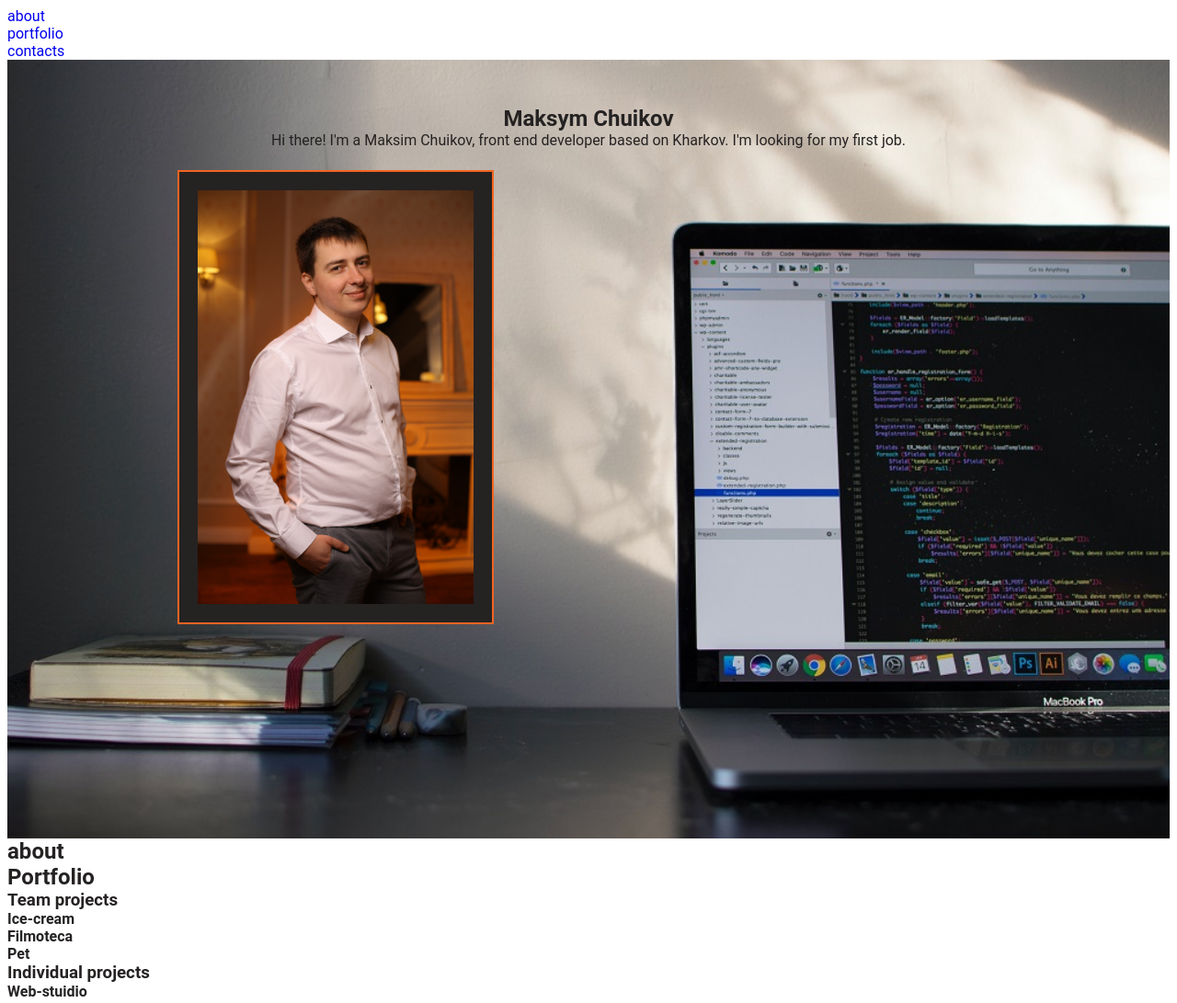
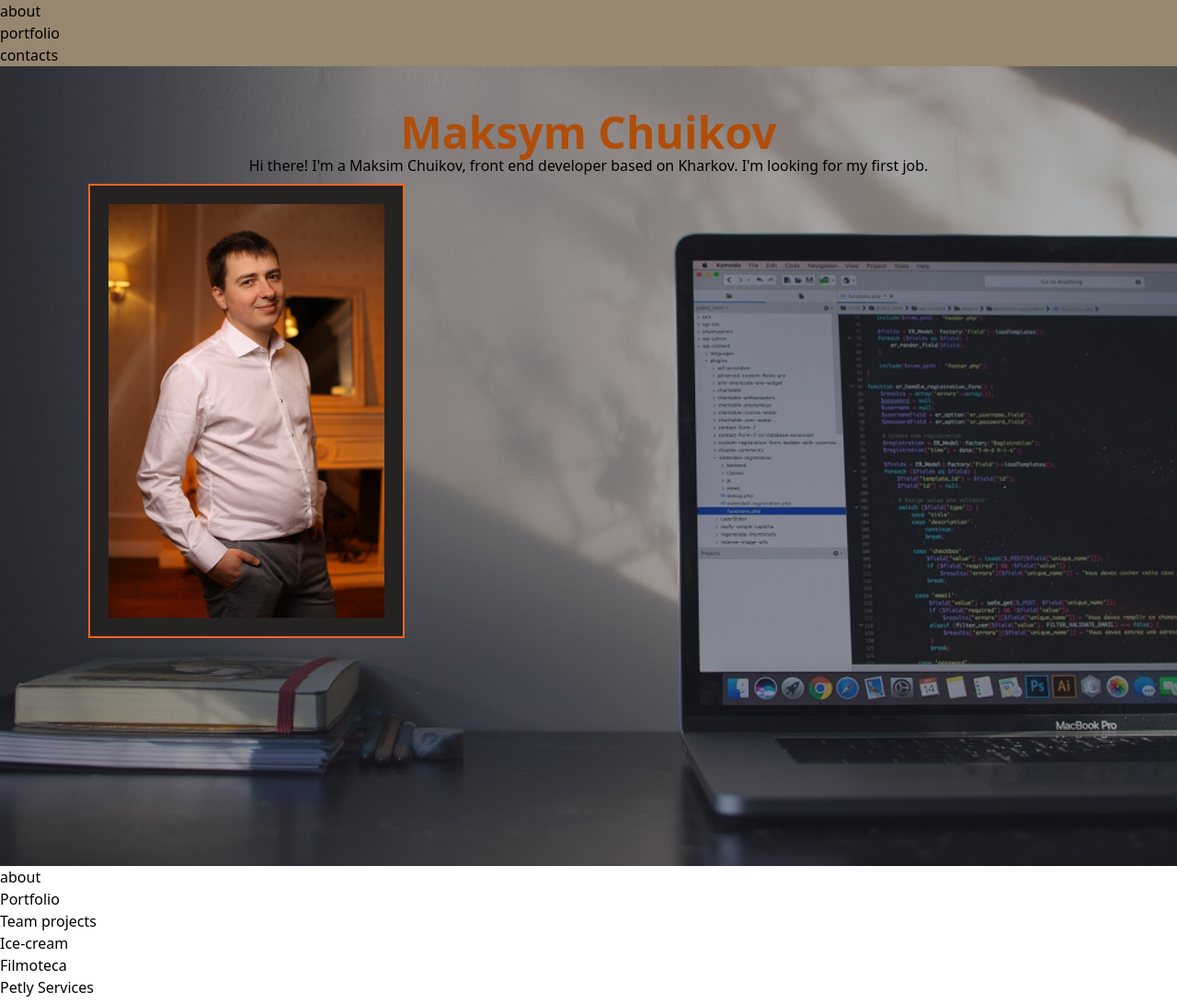
Before and after one commit to Maxximusan/portfolio-website, a website: page index.html in a window 1280 px wide. Shown: the top 1091 px of the page at 92% size. Drawn offline with Linux system fonts and the light colour scheme.

Commit message:
tailwind начало

```diff
--- /dev/null
+++ b/css/input.css
@@ -0,0 +1,3 @@
+@tailwind base;
+@tailwind components;
+@tailwind utilities;
--- a/css/styles.css
+++ b/css/styles.css
@@ -1,6 +1,7 @@
 body {
     color: #252222;
     background-color: rgb(255, 255, 255);
+    /* background-color: rgb(68 68 68) */
     font-family: 'roboto', sans-serif;
   }
   h1,
@@ -30,32 +31,45 @@ body {
     font-family: "Montserrat", sans-serif;
   } */
 
-  .ee{
-    padding: 20px;
-    background-color: #252222;
-    border: 2px solid #f36421;
-    display: inline-block;
-    position: absolute;
-    left: 185px;
-    top: 70px;
-  }
-  .tt{
-    position: relative;
-  }
 
-  .uu{
+
+
+  .hero-section{
     max-width: 1600px;
   max-height: 600px;
   margin-left: auto;
   margin-right: auto;
   padding-top: 50px;
   padding-bottom: 750px;
-background-image: url(../images/1590125748_05-laptop-for-coding.jpg);
+
+background-image: linear-gradient(to right, rgba(47, 48, 58, 0.4), rgba(47, 48, 58, 0.4)), url(../images/1590125748_05-laptop-for-coding.jpg);
 background-position: center;
   background-repeat: repeat, no-repeat;
   background-size: cover;
   }
 
-  .hh{
+  .hero-section__container{
+    position: relative;
+
+  }
+
+  .hero-section__h1{
     text-align: center;
+    font-size: 48px;
+    color: #af4e0a;
   }
+
+  .hero-section__p{
+    text-align: center;
+
+  }
+
+  .hero-section__divforimg{
+    padding: 20px;
+    background-color: #252222;
+    border: 2px solid #f36421;
+    display: inline-block;
+    position: absolute;
+    left: 75px;
+    top: 85px;
+  }
--- a/index.html
+++ b/index.html
@@ -6,10 +6,10 @@
     <title>My portfolio website</title>
     <link href="https://fonts.googleapis.com/css2?family=Montserrat:ital,wght@0,100..900;1,100..900&display=swap" rel="stylesheet">
     <link rel="icon" href="/images/favicon.ico" />
-    <link rel="stylesheet" href="./css/styles.css" />
+    <link rel="stylesheet" href="./css/style.css" />
 </head>
 <body>
-    <header>
+    <header class=" bg-bgrHead">
         <nav>
             <ul>
                 <li><a href="#about">about</a></li>
@@ -20,11 +20,11 @@
     </header>
 
     <main>
-        <section class="uu">
-            <div class="tt">
-                <h1 class="hh"> Maksym Chuikov </h1>
-                <p class="hh"> Hi there! I'm a Maksim Chuikov, front end developer based on Kharkov. I'm looking for my first job.</p>
-                <div class="ee">
+        <section class="mx-auto pt-12 pb-[750px] max-w-screen-2xl max-h-[900px]  bg-hero-pattern bg-cover bg-no-repeat bg-center">
+            <div class="relative">
+                <h1 class="text-h1 text-5xl text-center font-bold"> Maksym Chuikov </h1>
+                <p class="text-center"> Hi there! I'm a Maksim Chuikov, front end developer based on Kharkov. I'm looking for my first job.</p>
+                <div class="p-5 bg-bgrImg inline-block absolute left-24 top-20 border-2 border-solid border-border">
                   <img src="./images/IMG_8180.jpg" alt="My photo" width="300px"/>
                 </div>
             </div>
@@ -55,7 +55,7 @@
                     <p></p>
                 </li>
                  <li>
-                    <h4>Pet</h4>
+                    <h4>Petly Services</h4>
                     <a href=""></a>
                     <a href=""></a>
                     <p></p>
--- /dev/null
+++ b/package.json
@@ -0,0 +1,5 @@
+{
+  "devDependencies": {
+    "tailwindcss": "^3.4.1"
+  }
+}
--- /dev/null
+++ b/tailwind.config.js
@@ -0,0 +1,19 @@
+/** @type {import('tailwindcss').Config} */
+module.exports = {
+  content: ["./index.html"],
+  theme: {
+    extend: {
+      backgroundImage: {
+        'hero-pattern': "linear-gradient(to right, rgba(47, 48, 58, 0.4), rgba(47, 48, 58, 0.4)),url('/images/1590125748_05-laptop-for-coding.jpg')",
+
+      },
+      colors:{
+        h1: '#af4e0a',
+        bgrImg: '#252222',
+        border: '#f36421',
+        bgrHead: '#87775bde',
+      },
+    },
+  },
+  plugins: [],
+}
```
Also changed, not shown: css/style.css (added), 1 other file.
